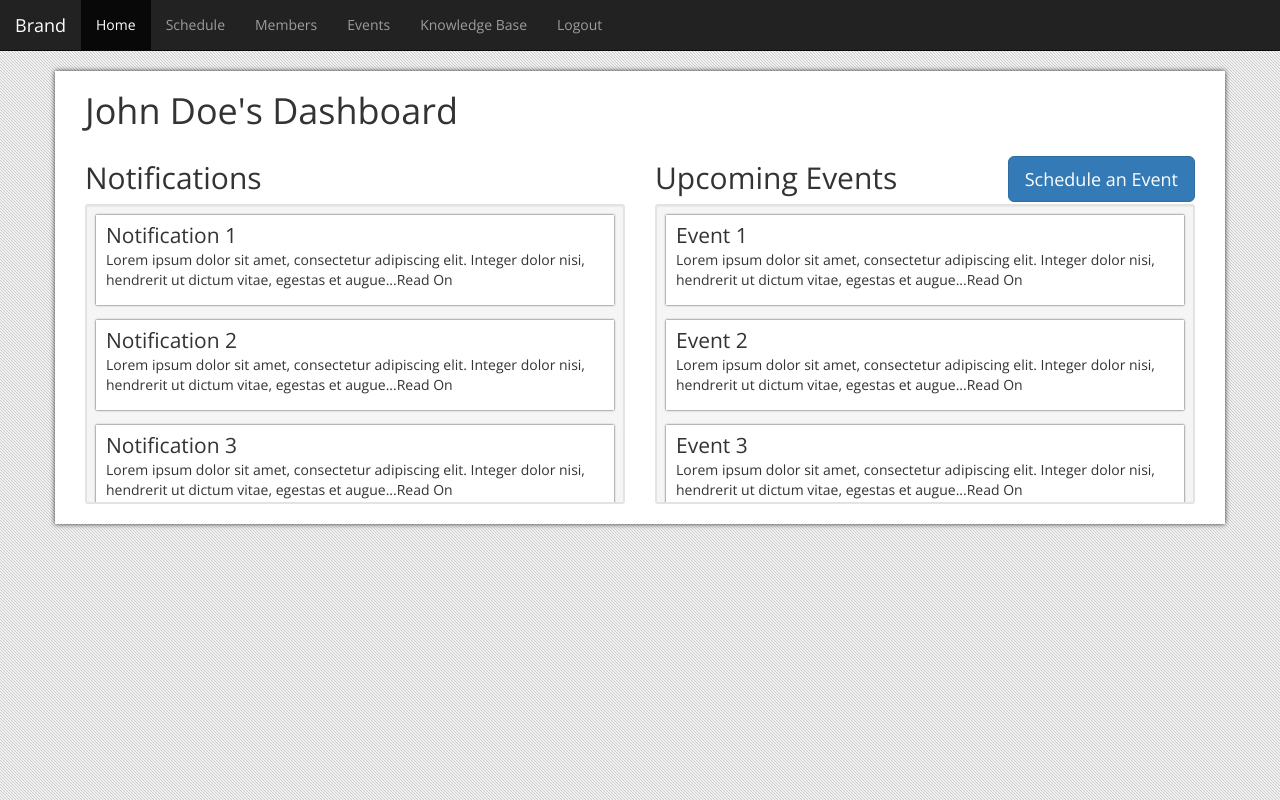
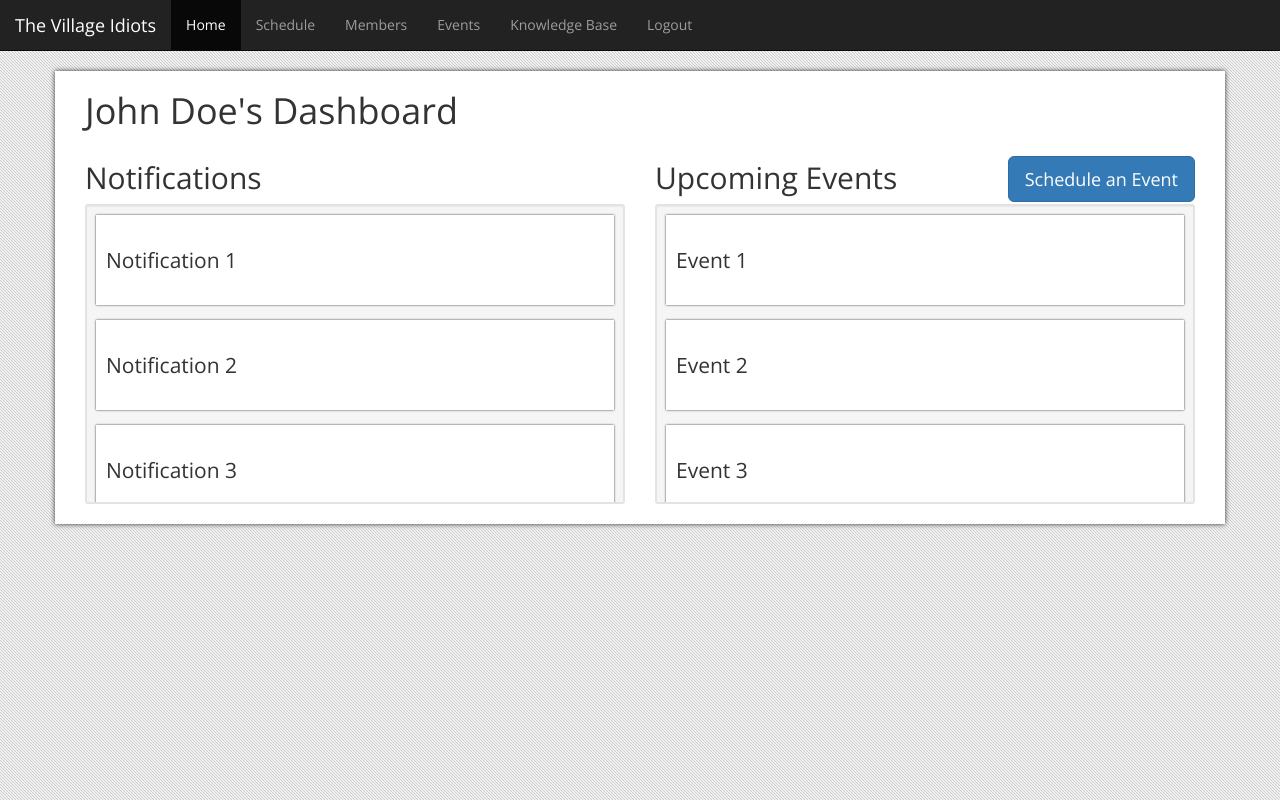
Before and after one commit to icompuiz/swen-444, a plain HTML site: page managerdashboard.html in a window 1280 px wide. Drawn offline with nearby package versions, Linux system fonts and the light colour scheme.

Commit message:
Small tweaks

```diff
--- a/css/styles.css
+++ b/css/styles.css
@@ -50,6 +50,7 @@ body {
 
 .tile-title {
 	font-size: 1.5em;
+	line-height: 80px;
 }
 
 #btn-sched-event {
--- a/managerdashboard.html
+++ b/managerdashboard.html
@@ -18,7 +18,7 @@
  <span class="icon-bar"></span>
  <span class="icon-bar"></span>
 
-                </button> <a class="navbar-brand" href="#">Brand</a>
+                </button> <a class="navbar-brand" href="#">The Village Idiots</a>
 
             </div>
             <!-- Collect the nav links, forms, and other content for toggling -->
@@ -66,7 +66,7 @@
                                 Notification 1
                               </div>
                               <div class="title-desc">
-                                Lorem ipsum dolor sit amet, consectetur adipiscing elit. Integer dolor nisi, hendrerit ut dictum vitae, egestas et augue...Read On
+
                               </div>
                             </div>
                           </div>
@@ -76,7 +76,7 @@
                                 Notification 2
                               </div>
                               <div class="title-desc">
-                                Lorem ipsum dolor sit amet, consectetur adipiscing elit. Integer dolor nisi, hendrerit ut dictum vitae, egestas et augue...Read On
+
                               </div>
                             </div>
                           </div>
@@ -86,7 +86,7 @@
                                 Notification 3
                               </div>
                               <div class="title-desc">
-                                Lorem ipsum dolor sit amet, consectetur adipiscing elit. Integer dolor nisi, hendrerit ut dictum vitae, egestas et augue...Read On
+
                               </div>
                             </div>
                           </div>
@@ -96,7 +96,7 @@
                                 Notification 4
                               </div>
                               <div class="title-desc">
-                                Lorem ipsum dolor sit amet, consectetur adipiscing elit. Integer dolor nisi, hendrerit ut dictum vitae, egestas et augue...Read On
+
                               </div>
                             </div>
                           </div>
@@ -118,7 +118,7 @@
                                 Event 1
                               </div>
                               <div class="title-desc">
-                                Lorem ipsum dolor sit amet, consectetur adipiscing elit. Integer dolor nisi, hendrerit ut dictum vitae, egestas et augue...Read On
+
                               </div>
                             </div>
                           </div>
@@ -128,7 +128,7 @@
                                 Event 2
                               </div>
                               <div class="title-desc">
-                                Lorem ipsum dolor sit amet, consectetur adipiscing elit. Integer dolor nisi, hendrerit ut dictum vitae, egestas et augue...Read On
+
                               </div>
                             </div>
                           </div>
@@ -138,7 +138,7 @@
                                 Event 3
                               </div>
                               <div class="title-desc">
-                                Lorem ipsum dolor sit amet, consectetur adipiscing elit. Integer dolor nisi, hendrerit ut dictum vitae, egestas et augue...Read On
+
                               </div>
                             </div>
                           </div>
@@ -148,7 +148,7 @@
                                 Event 4
                               </div>
                               <div class="title-desc">
-                                Lorem ipsum dolor sit amet, consectetur adipiscing elit. Integer dolor nisi, hendrerit ut dictum vitae, egestas et augue...Read On
+
                               </div>
                             </div>
                           </div>
```
Also changed, not shown: castdashboard.html (+5 -5 lines).
